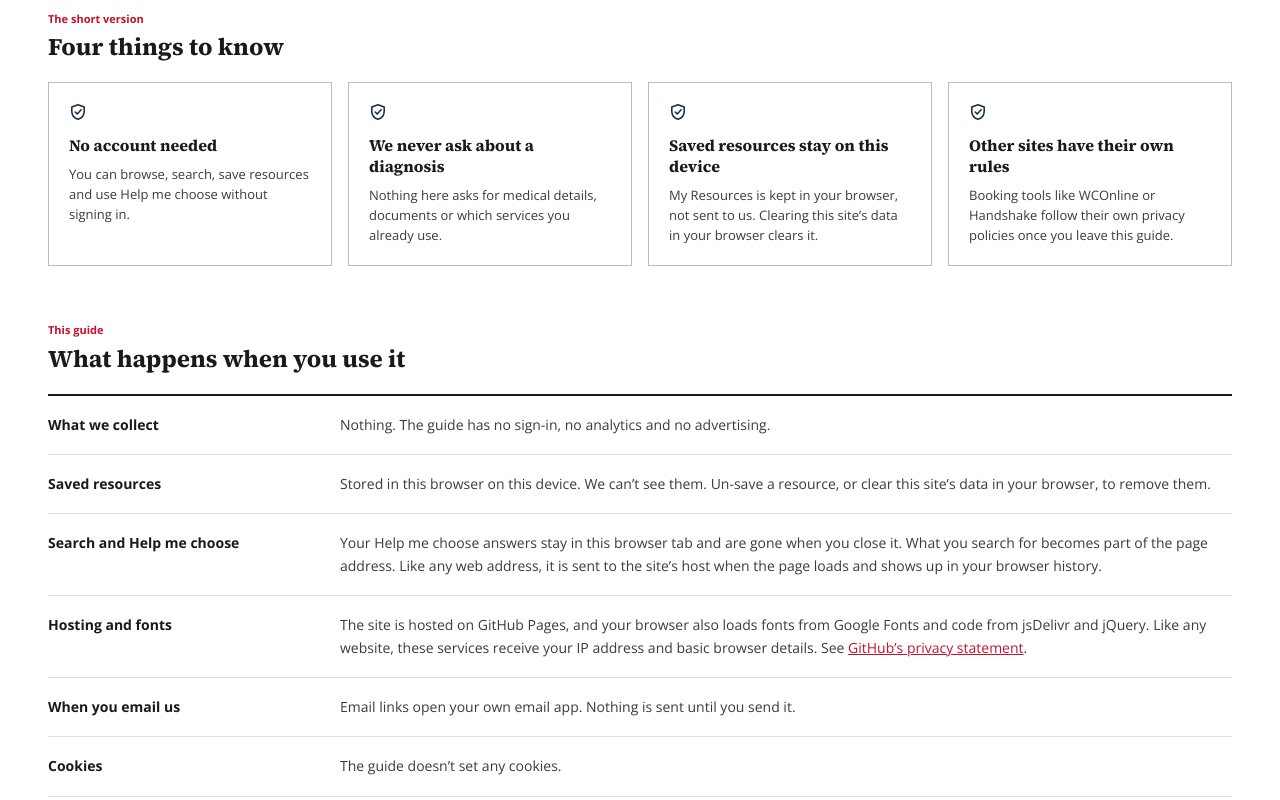
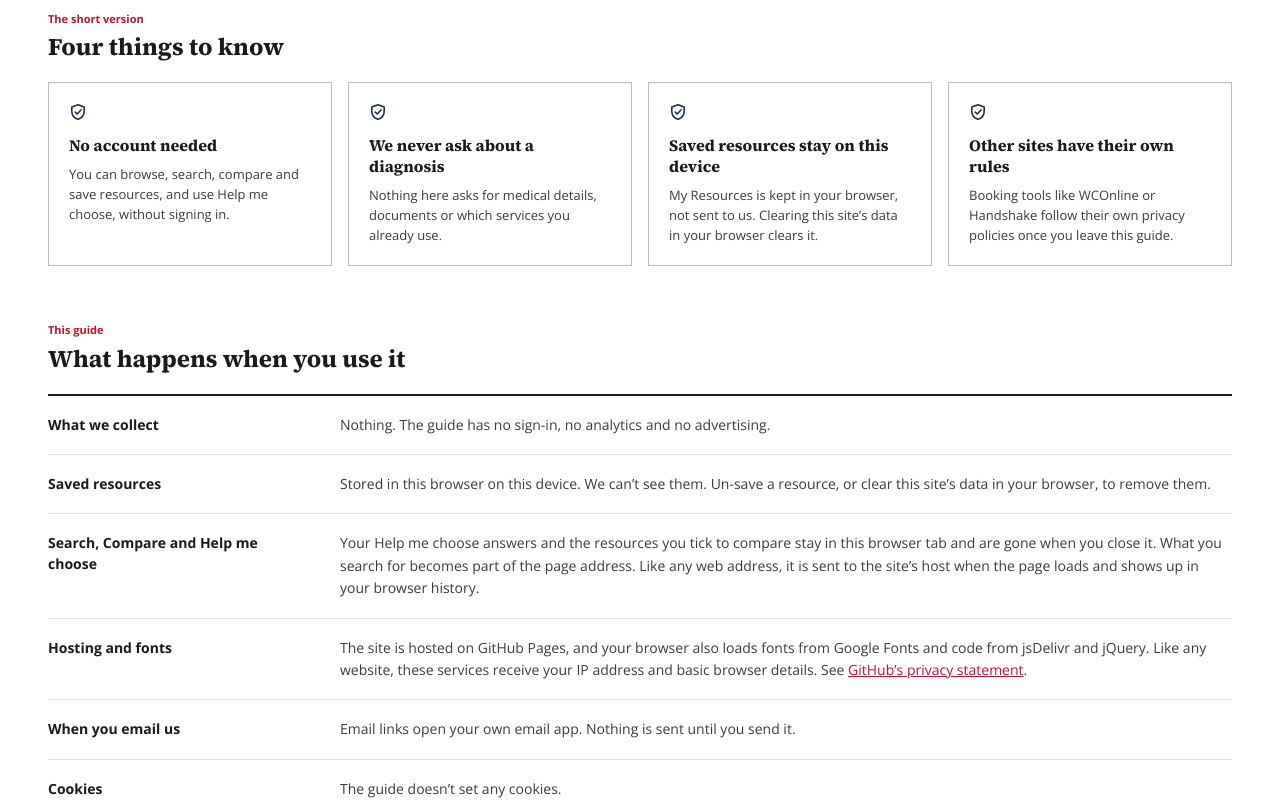
Before and after one commit to olitsky-nd-resource-guide/website, a plain HTML site: page privacy.html in a window 1280 px wide. Shown: the part 504-1304 px from the top of the page. Drawn offline with nearby package versions, Linux system fonts and the light colour scheme.

Commit message:
Mention Compare on the search results and Privacy pages

```diff
--- a/js/search.js
+++ b/js/search.js
@@ -147,7 +147,8 @@
       window.StudentHelpGuide.renderCards(results, matches);
 
       if (matches.length) {
-        setStatus(`${matches.length} ${matches.length === 1 ? "option matches" : "options match"} “${query}”.`);
+        const tip = matches.length > 1 ? " Tick 2 or 3 to compare." : "";
+        setStatus(`${matches.length} ${matches.length === 1 ? "option matches" : "options match"} “${query}”.${tip}`);
       } else {
         setStatus(`Nothing matched “${query}”. Try different words, answer 2 quick questions, or browse all resources.`);
       }
--- a/privacy.html
+++ b/privacy.html
@@ -118,7 +118,7 @@
           <li>
             <svg aria-hidden="true" focusable="false"><use href="#icon-shield"/></svg>
             <h3>No account needed</h3>
-            <p>You can browse, search, save resources and use Help me choose without signing in.</p>
+            <p>You can browse, search, compare and save resources, and use Help me choose, without signing in.</p>
           </li>
           <li>
             <svg aria-hidden="true" focusable="false"><use href="#icon-shield"/></svg>
@@ -154,8 +154,8 @@
             <dd>Stored in this browser on this device. We can&rsquo;t see them. Un-save a resource, or clear this site&rsquo;s data in your browser, to remove them.</dd>
           </div>
           <div>
-            <dt>Search and Help me choose</dt>
-            <dd>Your Help me choose answers stay in this browser tab and are gone when you close it. What you search for becomes part of the page address. Like any web address, it is sent to the site&rsquo;s host when the page loads and shows up in your browser history.</dd>
+            <dt>Search, Compare and Help me choose</dt>
+            <dd>Your Help me choose answers and the resources you tick to compare stay in this browser tab and are gone when you close it. What you search for becomes part of the page address. Like any web address, it is sent to the site&rsquo;s host when the page loads and shows up in your browser history.</dd>
           </div>
           <div>
             <dt>Hosting and fonts</dt>
```
